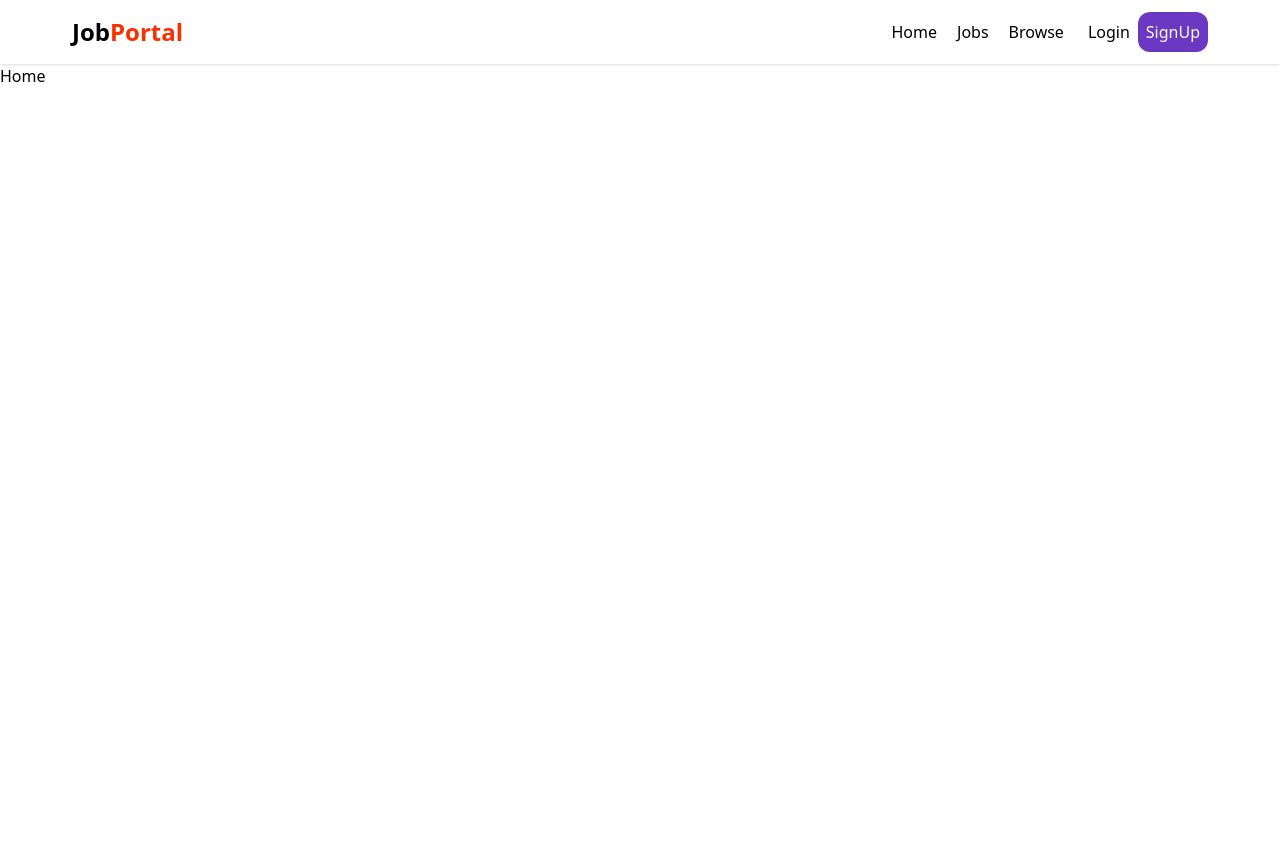
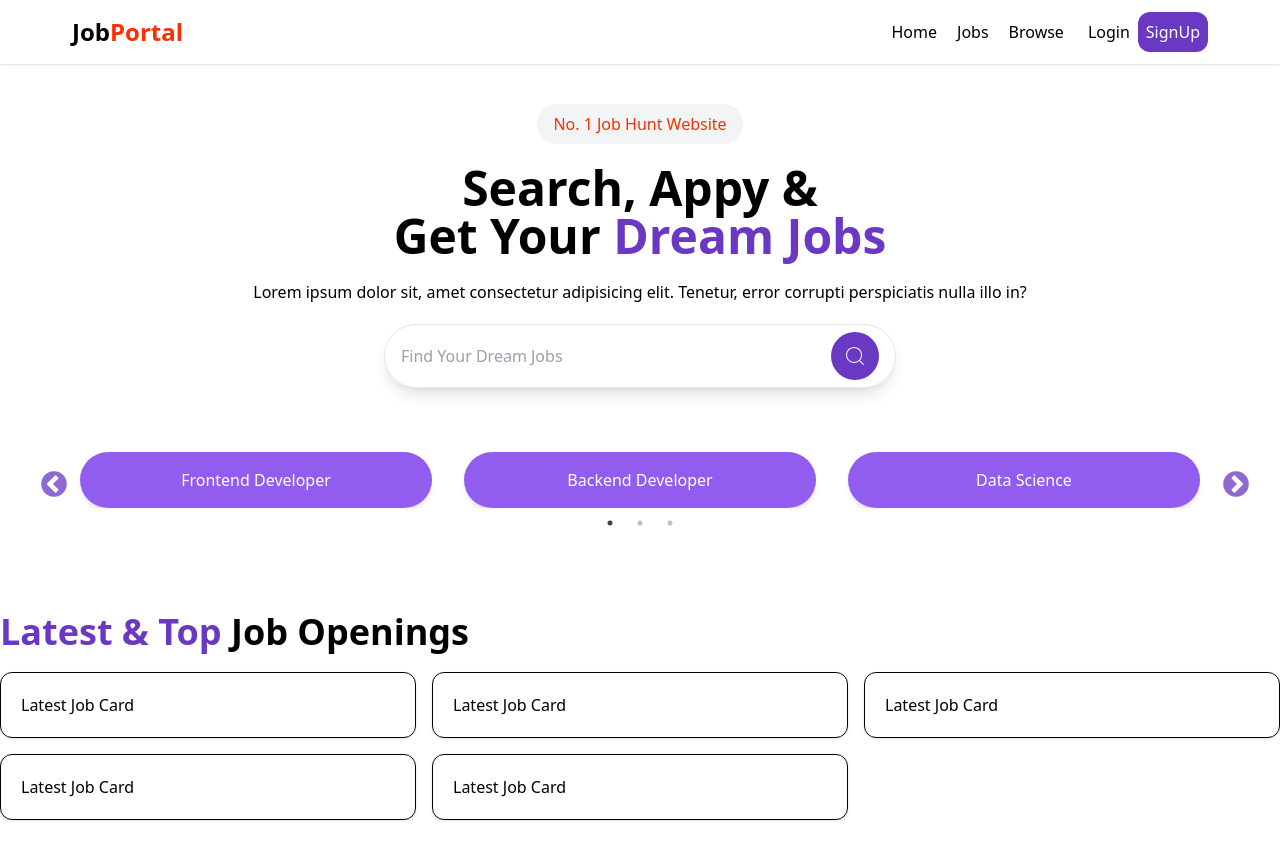
Before and after one commit to rahulrawat4821/job-portal, a React app in the folder frontend/: page / in a window 1280 px wide. Shown: the top 860 px of the page. Before the commit the page ends 800 px from the top, so only its background shows below. Built offline with nearby package versions, Linux system fonts and the light colour scheme; the HTML template or start-up script is replaced by a standard one.

Commit message:
UI updates: added category carousel, customized slider arrows, created LatestJobs component and fixed key warnings

```diff
--- a/frontend/package.json
+++ b/frontend/package.json
@@ -18,6 +18,8 @@
     "react-icons": "^5.5.0",
     "react-redux": "^9.2.0",
     "react-router-dom": "^7.10.1",
+    "react-slick": "^0.31.0",
+    "slick-carousel": "^1.8.1",
     "sonner": "^2.0.7",
     "tailwindcss": "^4.1.17"
   },
--- /dev/null
+++ b/frontend/src/components/CategoryCarousel.jsx
@@ -0,0 +1,41 @@
+import React from "react";
+import Slider from "react-slick";
+import "slick-carousel/slick/slick.css";
+import "slick-carousel/slick/slick-theme.css";
+
+const categories = [
+  "Frontend Developer",
+  "Backend Developer",
+  "Data Science",
+  "FullStack Developer",
+  "DevOps Engineer",
+  "UI/UX Designer",
+  "Android Developer",
+  "Cloud Engineer",
+];
+
+const CategoryCarousel = () => {
+ const settings = {
+    dots: true,
+    infinite: true,
+    speed: 500,
+    slidesToShow: 3,
+    slidesToScroll: 3
+  };
+
+  return (
+    <div className="w-full max-w-6xl mx-auto py-6">
+      <Slider {...settings}>
+        {categories.map((cat, index) => (
+          <div key={index} className="px-4">
+            <div className="bg-[#925def] text-white rounded-full py-4 px-6 text-center shadow-md hover:bg-[#5529a3] transition cursor-pointer">
+              {cat}
+            </div>
+          </div>
+        ))}
+      </Slider>
+    </div>
+  );
+};
+
+export default CategoryCarousel;
--- /dev/null
+++ b/frontend/src/components/HeroSection.jsx
@@ -0,0 +1,28 @@
+import React from 'react'
+import { CiSearch } from "react-icons/ci";
+
+const HeroSection = () => {
+    return (
+        <div className='text-center mt-5'>
+            <div className='flex flex-col gap-5 my-10'>
+                <span className='mx-auto px-4 py-2 rounded-full bg-gray-100 text-[#F83002] font-medium'>No. 1 Job Hunt Website </span>
+                <h1 className='text-5xl font-bold'>Search, Appy & <br /> Get Your <span className='text-[#6A38C2]'>Dream Jobs</span></h1>
+                <p>Lorem ipsum dolor sit, amet consectetur adipisicing elit. Tenetur, error corrupti perspiciatis nulla illo in?</p>
+                <div className="flex w-[40%] h-16 shadow-lg border border-gray-200 rounded-full items-center px-4 mx-auto">
+                    <input
+                        type="text"
+                        placeholder="Find Your Dream Jobs"
+                        className="flex-1 outline-none border-none text-gray-700"
+                    />
+                    <button className="h-12 w-12 flex items-center justify-center rounded-full bg-[#6A38C2] text-white">
+                        <CiSearch className="h-6 w-6" />
+                    </button>
+                </div>
+
+            </div>
+
+        </div>
+    )
+}
+
+export default HeroSection
--- a/frontend/src/components/Home.jsx
+++ b/frontend/src/components/Home.jsx
@@ -1,8 +1,15 @@
 import React from 'react'
+import HeroSection from './HeroSection'
+import CategoryCarousel from './CategoryCarousel'
+import LatestJobs from './LatestJobs'
 
 const Home = () => {
   return (
-    <div>Home</div>
+    <div>
+       <HeroSection/>
+       <CategoryCarousel/>
+       <LatestJobs/>
+    </div>
   )
 }
 
--- /dev/null
+++ b/frontend/src/components/LatestJobCard.jsx
@@ -0,0 +1,11 @@
+import React from "react";
+
+const LatestJobCard = () => {
+  return (
+    <div className="border p-5 rounded-xl shadow hover:shadow-lg transition">
+      Latest Job Card
+    </div>
+  );
+};
+
+export default LatestJobCard;
--- /dev/null
+++ b/frontend/src/components/LatestJobs.jsx
@@ -0,0 +1,23 @@
+import React from 'react'
+import LatestJobCard from './LatestJobCard'
+
+const randomJobs = [1, 2, 3, 4, 5, 6, 7, 8];
+
+const LatestJobs = () => {
+  return (
+    <div className="max-w-7xl mx-auto my-20">
+      <h1 className="text-4xl font-bold">
+        <span className="text-[#6A38C2]">Latest & Top </span>Job Openings
+      </h1>
+
+      <div className="grid grid-cols-3 gap-4 my-5">
+  {randomJobs.slice(0, 5).map((item) => (
+    <LatestJobCard key={item} />
+  ))}
+</div>
+
+    </div>
+  )
+}
+
+export default LatestJobs
--- a/frontend/src/index.css
+++ b/frontend/src/index.css
@@ -1 +1,12 @@
 @import "tailwindcss";
+/* Left Arrow */
+.slick-prev:before {
+  color: #6A38C2 !important;   /* purple */
+  font-size: 30px;
+}
+
+/* Right Arrow */
+.slick-next:before {
+  color: #6A38C2 !important;   /* purple */
+  font-size: 30px;
+}
```
Also changed, not shown: 1 other file (tests, documents, lock files or other folders).
